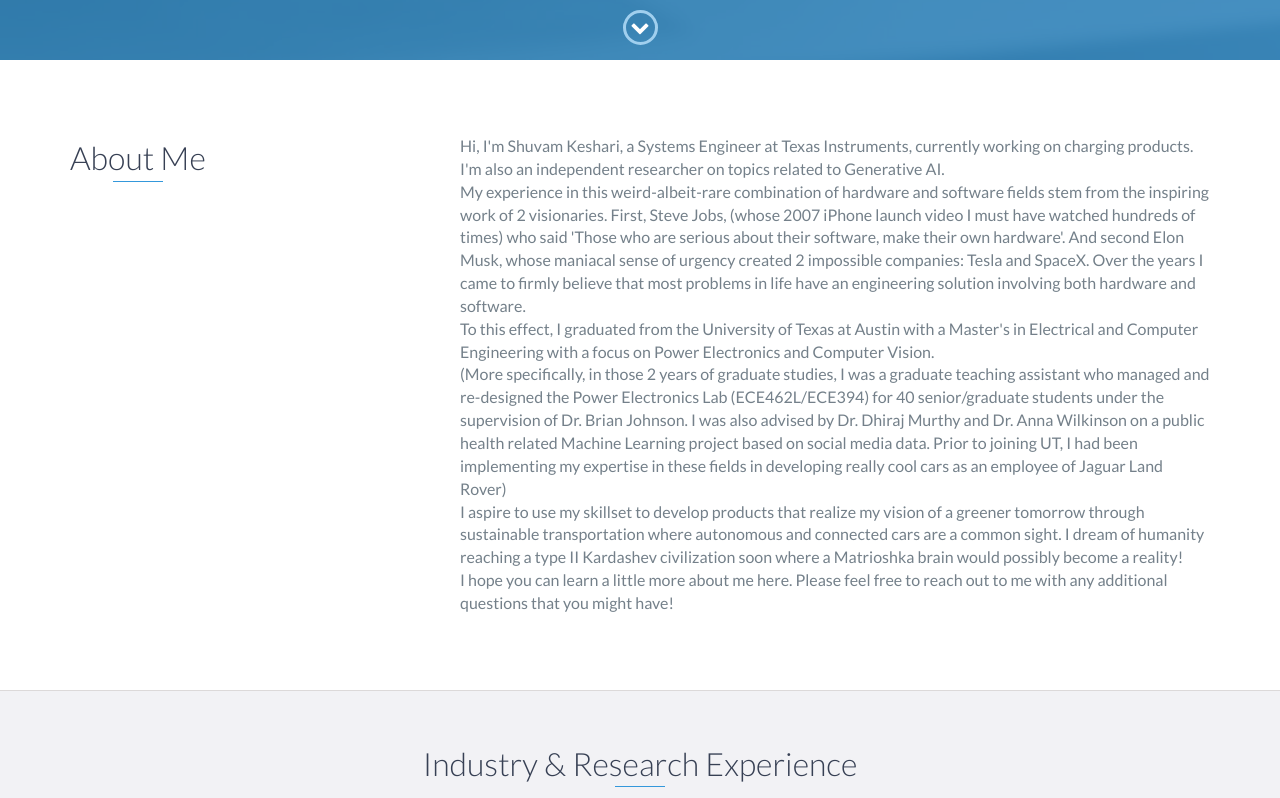
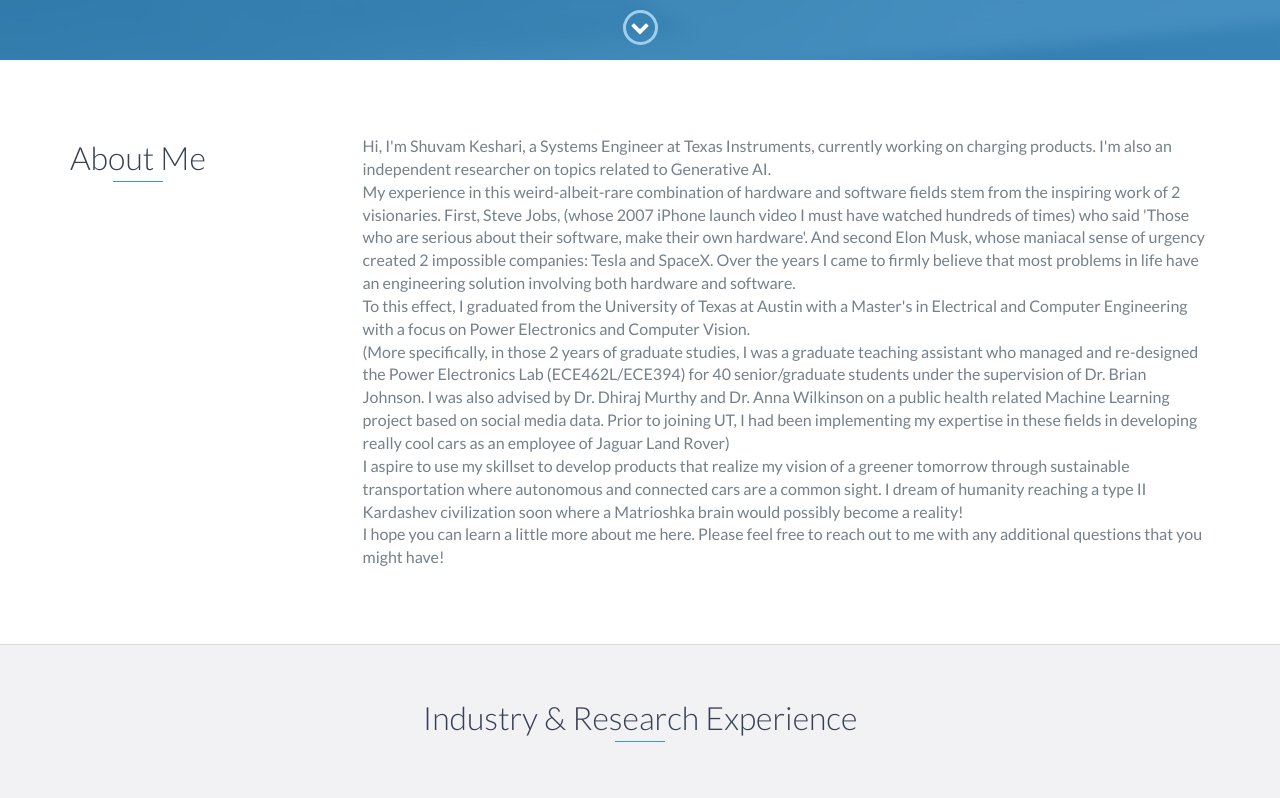
Before and after one commit to keshariS/my_portfolio, a website: page index.html in a window 1280 px wide. Shown: the part 740-1538 px from the top of the page. Drawn offline with nearby package versions, Linux system fonts and the light colour scheme.

Commit message:
Update index.html

```diff
--- a/index.html
+++ b/index.html
@@ -69,10 +69,10 @@
     <div id="about">
         <div class="container">
             <div class="row">
-                <div class="col-md-4">
+                <div class="col-md-3">
                     <h2 class="heading">About Me</h2>
                 </div>
-                <div class="col-md-8">
+                <div class="col-md-9">
 
 			<p>Hi, I'm Shuvam Keshari, a Systems Engineer at Texas Instruments, currently working on charging products.  I'm also an independent researcher on topics related to Generative AI.
 </p>
```
